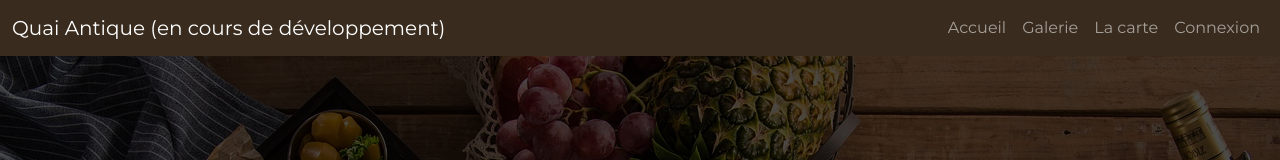
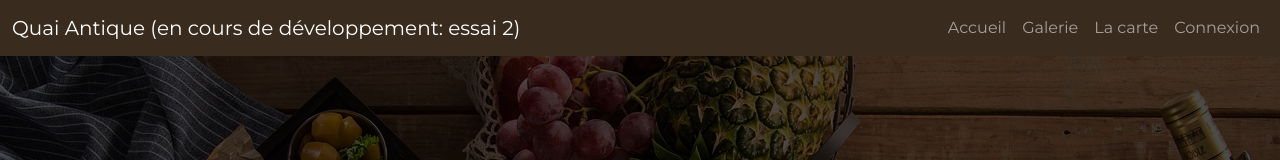
Before and after one commit to eNJi25/filRougeFront, a website with bundled scripts: page index.html in a window 1280 px wide. Shown: the top 160 px of the page. Built offline with nearby package versions, Linux system fonts and the light colour scheme; files whose address does not match are found by name; a web font is replaced by a local one.

Commit message:
Essai de synchro avec github

```diff
--- a/index.html
+++ b/index.html
@@ -21,7 +21,7 @@
     <header>
         <nav class="navbar navbar-expand-lg bg-dark" data-bs-theme="dark">
             <div class="container-fluid">
-                <a class="navbar-brand" href="/">Quai Antique (en cours de développement)</a>
+                <a class="navbar-brand" href="/">Quai Antique (en cours de développement: essai 2)</a>
                 <button class="navbar-toggler" type="button" data-bs-toggle="collapse"
                     data-bs-target="#navbarSupportedContent" aria-controls="navbarSupportedContent"
                     aria-expanded="false" aria-label="Toggle navigation">
```
